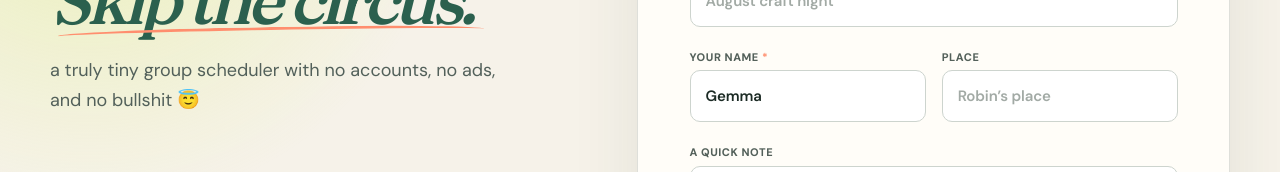
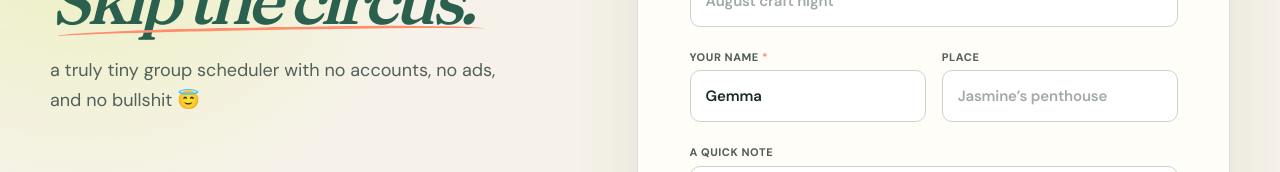
Before and after one commit to Robinnnnn/doodlebutwithoutfuckingads, a Next.js app: page / in a window 1280 px wide. Shown: the part 281-453 px from the top of the page. Built offline with nearby package versions, Linux system fonts and the light colour scheme.

Commit message:
Update place placeholder to Jasmine’s penthouse.

```diff
--- a/app/DoodleApp.tsx
+++ b/app/DoodleApp.tsx
@@ -273,7 +273,7 @@ function CreatePoll() {
               <input
                 value={draft.location}
                 onChange={(event) => update("location", event.target.value)}
-                placeholder="Robin’s place"
+                placeholder="Jasmine’s penthouse"
                 autoComplete="off"
               />
             </label>
```
